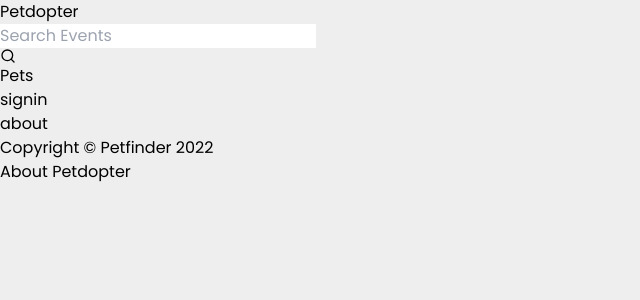
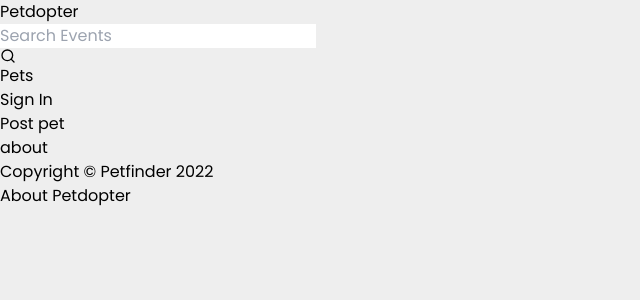
Before and after one commit to idrissi-hamza/petdopter, a Next.js app: page /about in a window 1280 px wide. Shown: the top 300 px of the page, without its empty margins (0-640 px from the left). Built offline with nearby package versions, Linux system fonts and the light colour scheme.

Commit message:
add scalable navbar links

```diff
--- a/components/Header.js
+++ b/components/Header.js
@@ -2,6 +2,7 @@
 import Search from "./Search";
 
 const Header = () => {
+  const navLinks = ["Pets", "Sign In", "Post pet"];
   return (
     <header className="flex sm:flex-row flex-col justify-between items-center h-auto sm:h-16 px-8 shadow-md">
       <div className="my-5 sm:my-0 ">
@@ -14,16 +15,16 @@
       <Search />
       <nav>
         <ul className="flex items-center justify-center sm:flex-row flex-col text-center  my-5 sm:my-0">
-          <li>
-            <Link href="/pets">
-              <a className="sm:mr-5 text-slate-700 hover:text-black">Pets</a>
-            </Link>
-          </li>
-          <li>
-            <Link href="/pets">
-              <a className="sm:mr-5 text-slate-700 hover:text-black">signin</a>
-            </Link>
-          </li>
+          {navLinks.map((link) => (
+            <li>
+              <Link href={link.toLowerCase().split(" ").join()}>
+                <a className="sm:mr-5 text-slate-700 hover:text-black">
+                  {link}
+                </a>
+              </Link>
+            </li>
+          ))}
+
         </ul>
       </nav>
     </header>
```
